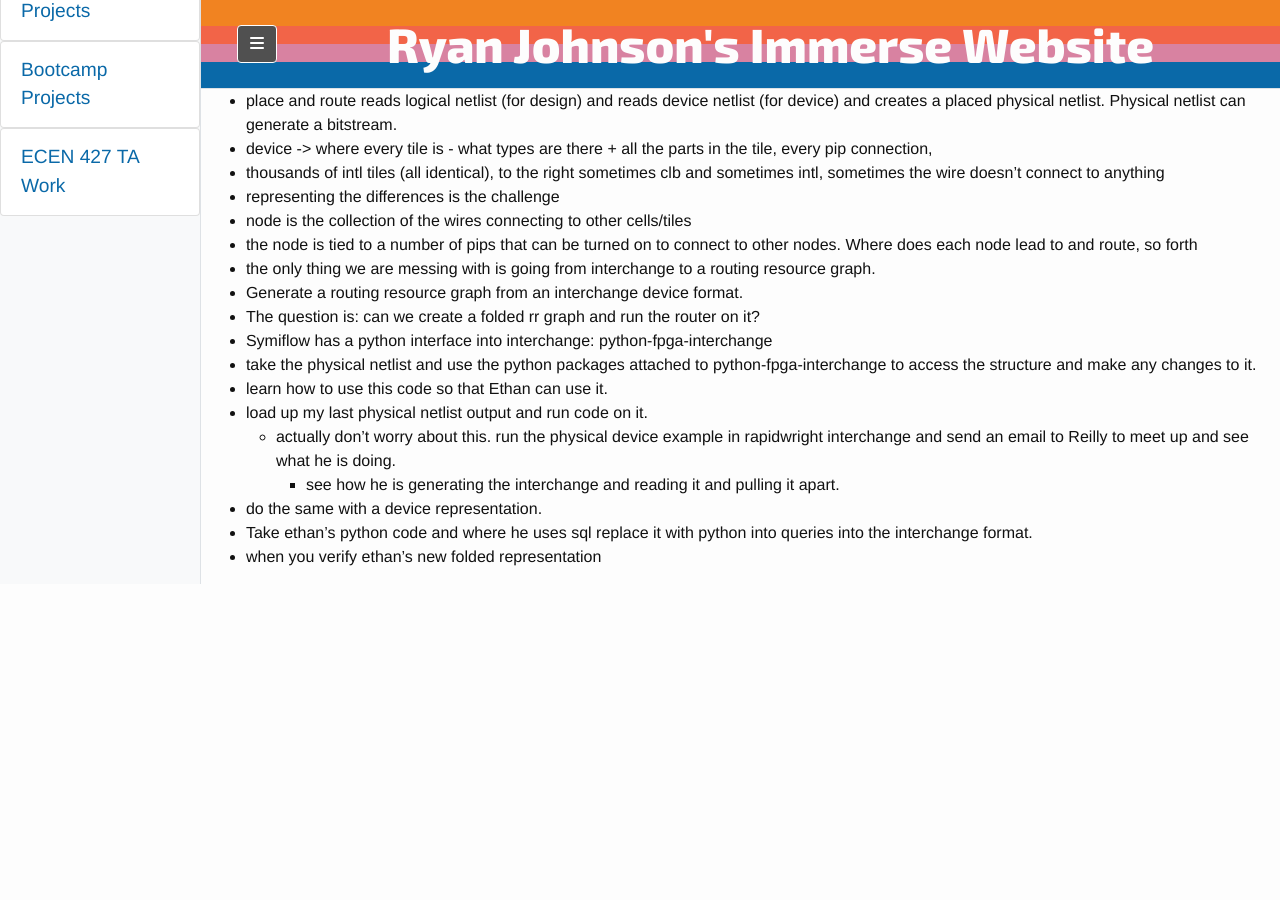
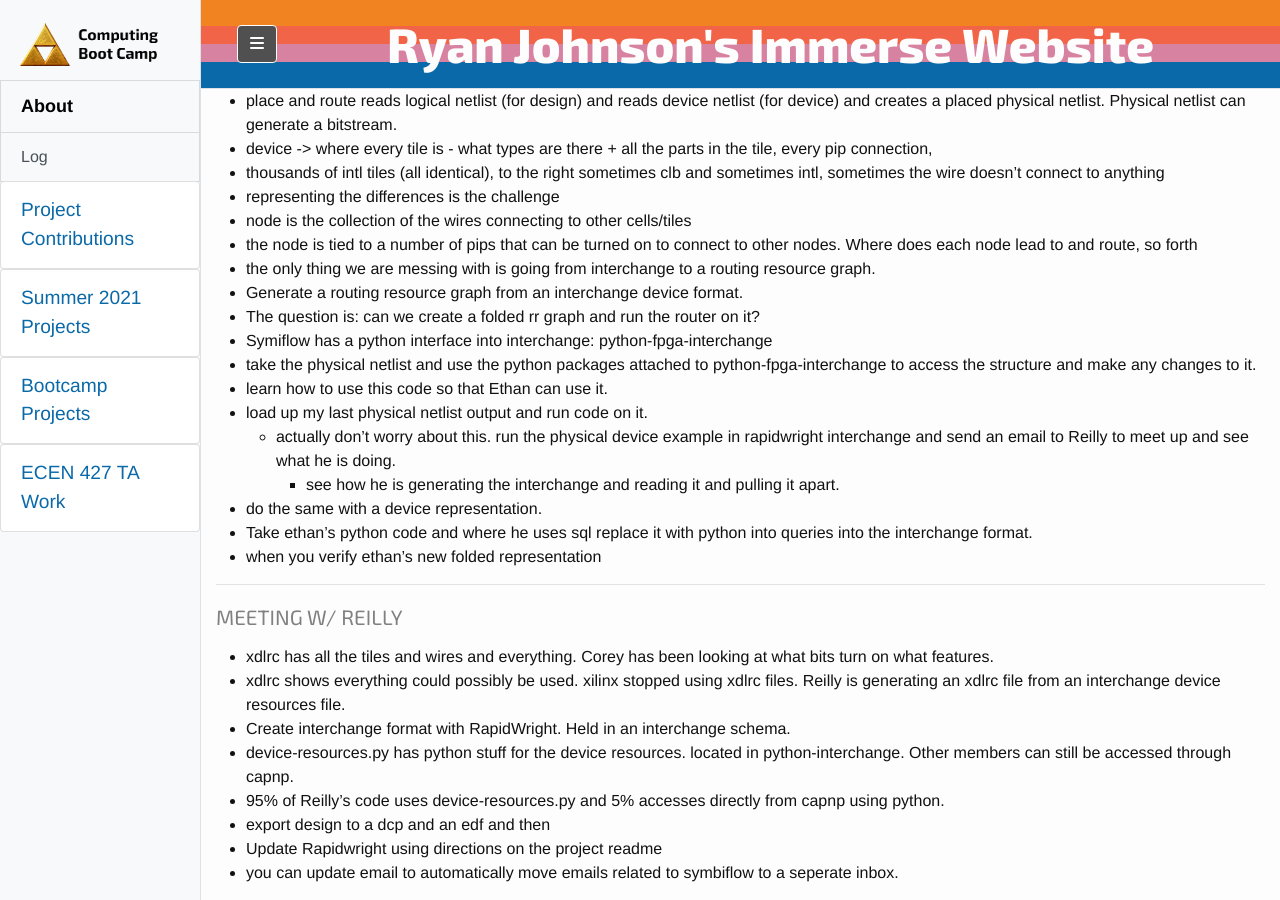
Before and after one commit to ryancj14/ryancj14, a Jekyll site: the page built from _pages/RapidWright_work.md, in a window 1280 px wide and 900 px high, scrolled down 1322 px. Built offline with Jekyll 4.4.1, drawn with Linux system fonts in a browser that asks for light colours; nearby versions of some CDN libraries; before the commit the page ends 1906 px from its top, so only the background shows below that.

Commit message:
meeting with reilly notes
Signed-off-by: Ryan Johnson <ryancj14@gmail.com>

```diff
--- a/_pages/RapidWright_work.md
+++ b/_pages/RapidWright_work.md
@@ -78,3 +78,16 @@ A similar schema class can be found in `LogicalNetlist.java`, `References.java`,
 - do the same with a device representation.
 - Take ethan's python code and where he uses sql replace it with python into queries into the interchange format.
 - when you verify ethan's new folded representation
+
+---
+
+### Meeting w/ Reilly
+
+- xdlrc has all the tiles and wires and everything. Corey has been looking at what bits turn on what features.
+- xdlrc shows everything could possibly be used. xilinx stopped using xdlrc files. Reilly is generating an xdlrc file from an interchange device resources file.
+- Create interchange format with RapidWright. Held in an interchange schema.
+- device-resources.py has python stuff for the device resources. located in python-interchange. Other members can still be accessed through capnp.
+- 95% of Reilly's code uses device-resources.py and 5% accesses directly from capnp using python.
+- export design to a dcp and an edf and then
+- Update Rapidwright using directions on the project readme
+- you can update email to automatically move emails related to symbiflow to a seperate inbox.
```
